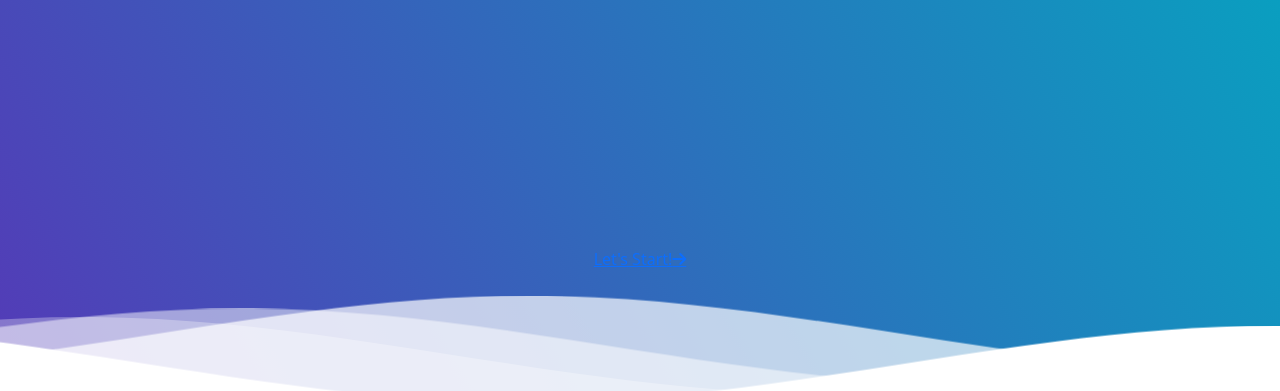
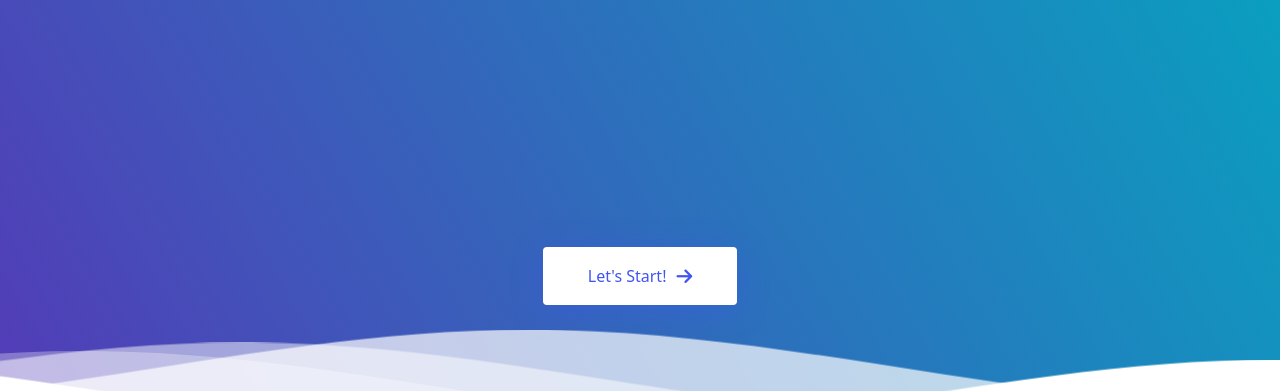
Before and after one commit to jubilatedpanda007/iterative, a plain HTML site: page index.html in a window 1280 px wide. Shown: the part 409-800 px from the top of the page. Drawn offline with nearby package versions, Linux system fonts and the light colour scheme; some packages are replaced by stand-ins of ours; a script that the page names is missing; a web font is replaced by a local one.

Commit message:
Update index.css

```diff
--- a/index.css
+++ b/index.css
@@ -79,6 +79,32 @@ button {
 
 .onwards:hover i {
     color: white;
+    transform: translateX(5px);
+}
+
+.start {
+    line-height: 0;
+    padding: 20px 45px;
+    border-radius: 4px;
+    text-decoration: none;
+    transition: 0.5s;
+    color: #4154f1;
+    background: #fff;
+    box-shadow: 0px 5px 30px rgba(65, 84, 241, 0.4);
+}
+
+.start i {
+    margin-left: 10px;
+    font-size: 18px;
+    transition: 0.3s;
+}
+
+.start:hover {
+    color: #4154f1;
+}
+
+.start:hover i {
+    color: #4154f1;
     transform: translateX(5px);
 }
 
```
